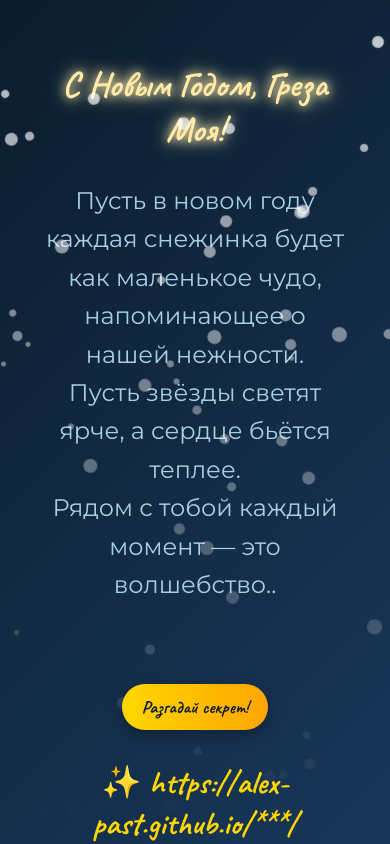
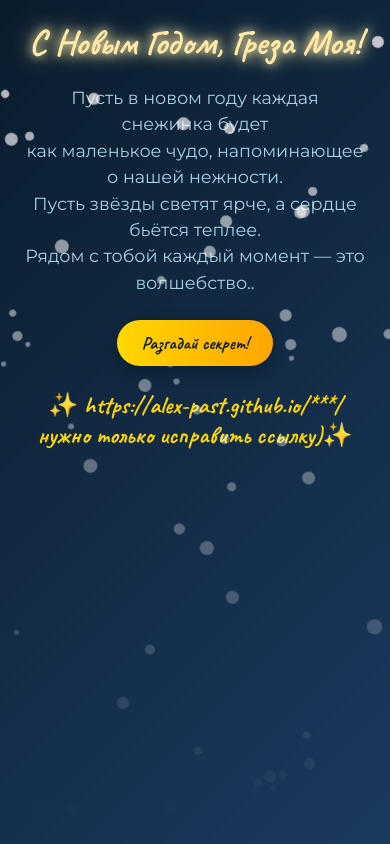
Before and after one commit to Alex-Past/happy, a plain HTML site: page index.html in a window 390 px wide. Both pictures are taken after a click on the button "Секретный подарок". Shown: the top 844 px of the page. Drawn offline with Linux system fonts and the light colour scheme.

Commit message:
Update styles.css

```diff
--- a/styles.css
+++ b/styles.css
@@ -12,8 +12,10 @@ body {
     display: flex;
     justify-content: center;
     align-items: center;
-    overflow: hidden;
+    overflow-x: hidden;
+    overflow-y: auto; /* РАЗРЕШАЕМ ПРОКРУТКУ */
     position: relative;
+    padding: 20px; /* Добавим отступы по краям */
 }
 
 .container {
@@ -21,6 +23,8 @@ body {
     z-index: 10;
     padding: 2rem;
     max-width: 800px;
+    width: 100%; /* Добавляем */
+    margin: auto; /* Центрируем */
 }
 
 .title {
@@ -159,97 +163,69 @@ body {
     transform: translateY(0);
 }
 
+/* В конце файла в медиа-запросах: */
 @media (max-width: 768px) {
     body {
         padding: 10px;
+        display: block; /* МЕНЯЕМ НА BLOCK */
+        height: auto;
+        overflow-y: auto; /* Убедитесь, что прокрутка разрешена */
     }
 
     .container {
-        margin: 20px auto;
-        padding-bottom: 30px;
-    }
-
-    .content {
-        padding: 30px 20px;
-        border-radius: 20px;
+        margin: 0 auto;
+        padding: 20px 15px 40px; /* Увеличим нижний padding */
+        display: block;
+        height: auto;
+        min-height: auto;
+        max-width: 100%;
     }
 
     .title {
         font-size: 2.8rem;
         margin-bottom: 30px;
+        word-wrap: break-word; /* Перенос длинных слов */
     }
 
-    .title-line:nth-child(2) {
-        font-size: 3.2rem;
-    }
-
-    .greeting {
+    .subtitle {
         font-size: 1.2rem;
+        line-height: 1.5;
+        margin-bottom: 2rem;
         padding: 0 10px;
     }
 
-    .wish-list {
-        grid-template-columns: 1fr;
-        gap: 15px;
+    .magic-btn {
+        padding: 12px 25px;
+        font-size: 1.1rem;
+        margin: 1.5rem auto;
+        display: block;
+        max-width: 90%;
     }
 
-    .wish-item {
-        padding: 15px;
-        font-size: 1rem;
-    }
-
-    .code-wish {
-        padding: 20px;
-        font-size: 1.1rem;
-        margin: 30px 0;
-    }
-
-    .magic-btn {
-        padding: 15px 25px;
-        font-size: 1.1rem;
-        max-width: 100%;
-    }
-
-    .secret-wish {
+    .wish {
         font-size: 1.5rem;
-        padding: 20px;
-    }
-
-    .personal-message {
-        padding: 25px;
-        font-size: 1.1rem;
-        margin-top: 40px;
-    }
-
-    .signature {
-        font-size: 1.5rem;
-    }
-
-    .decoration {
-        font-size: 2rem;
-    }
-
-    .scroll-hint {
-        display: none; /* На мобильных скрываем, такую прокрутку очевидна */
+        margin-top: 1.5rem;
+        word-wrap: break-word;
+        padding: 0 10px;
     }
 }
 
 @media (max-width: 480px) {
+    body {
+        padding: 5px;
+    }
+
+    .container {
+        padding: 15px 10px 30px;
+    }
+
     .title {
         font-size: 2.2rem;
+        margin-bottom: 20px;
     }
 
-    .title-line:nth-child(2) {
-        font-size: 2.5rem;
-    }
-
-    .content {
-        padding: 25px 15px;
-    }
-
-    .magic-btn {
-        flex-direction: column;
-        gap: 10px;
-        padding: 12px 20px;
+    .subtitle {
+        font-size: 1.1rem;
+        margin-bottom: 1.5rem;
     }
 }
```
